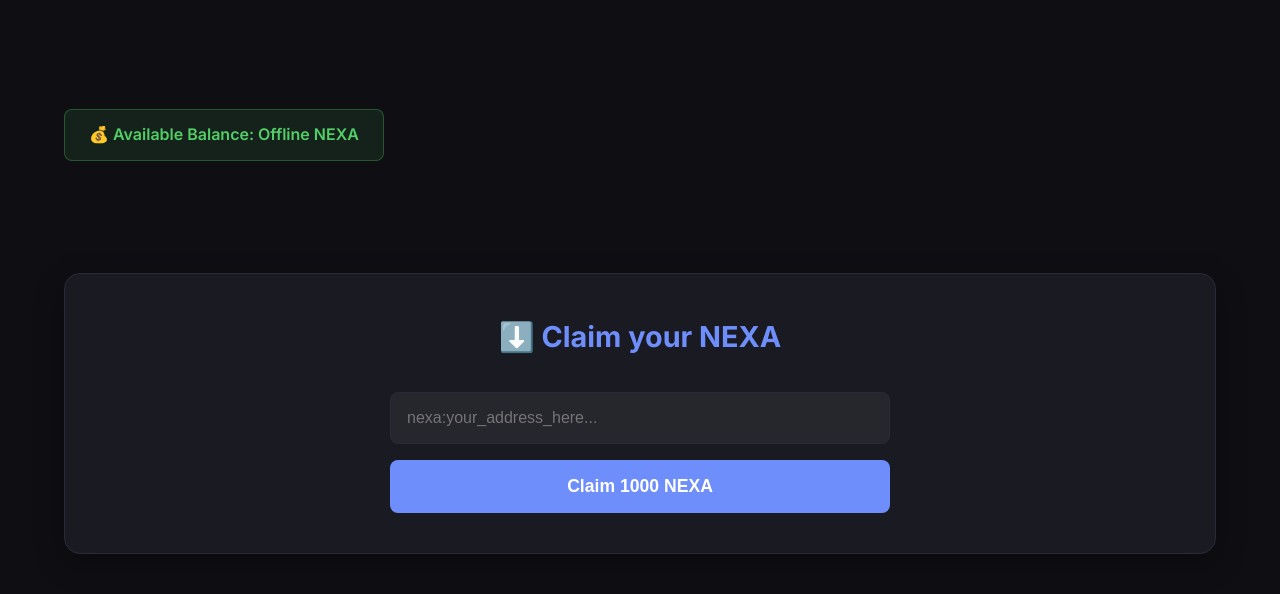
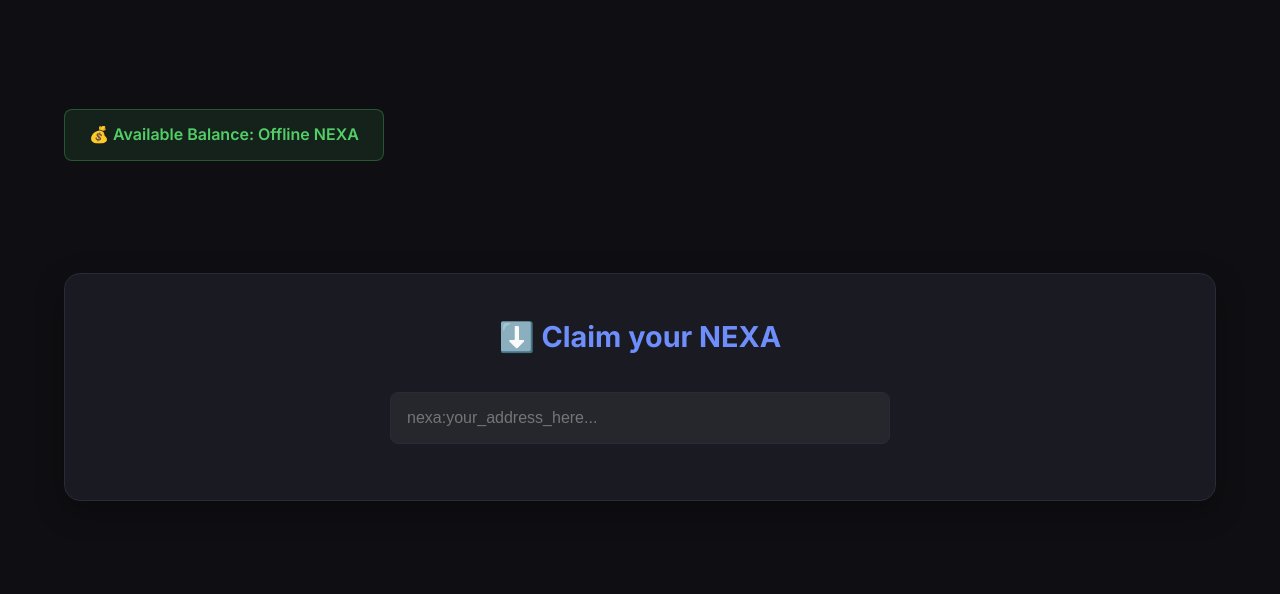
Before and after one commit to devicegridtest/Nexa_Faucet_backend, a plain HTML site: page frontend/index.html in a window 1280 px wide. Shown: the part 348-942 px from the top of the page. Drawn offline with Linux system fonts and the light colour scheme; no server answers.

Commit message:
Update index.html

```diff
--- a/frontend/index.html
+++ b/frontend/index.html
@@ -42,11 +42,6 @@
             <h2 id="faucetTitle">⬇️ Claim your NEXA</h2>
             <div class="faucet-form">
                 <input type="text" id="address" placeholder="nexa:your_address_here..." required>
-                <button class="g-recaptcha" id="requestBtn"
-                        data-sitekey="6Ldsed8rAAAAAHBk-ouCW0OS3keZIxSNvmb6HAAv"
-                        data-callback="onRecaptchaSuccess">
-                    Claim 1000 NEXA
-                </button>
             </div>
             <div id="message" class="message"></div>
         </div>
```
